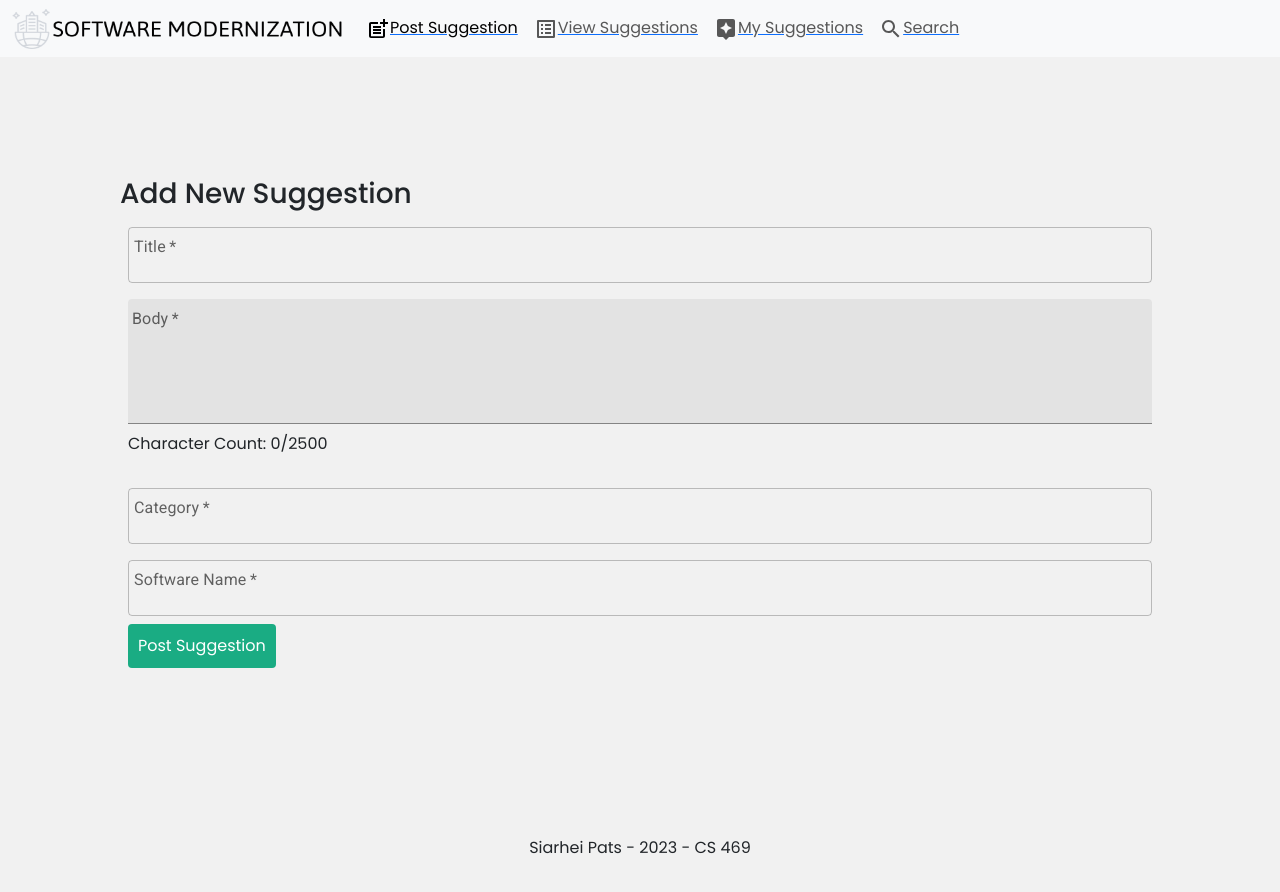
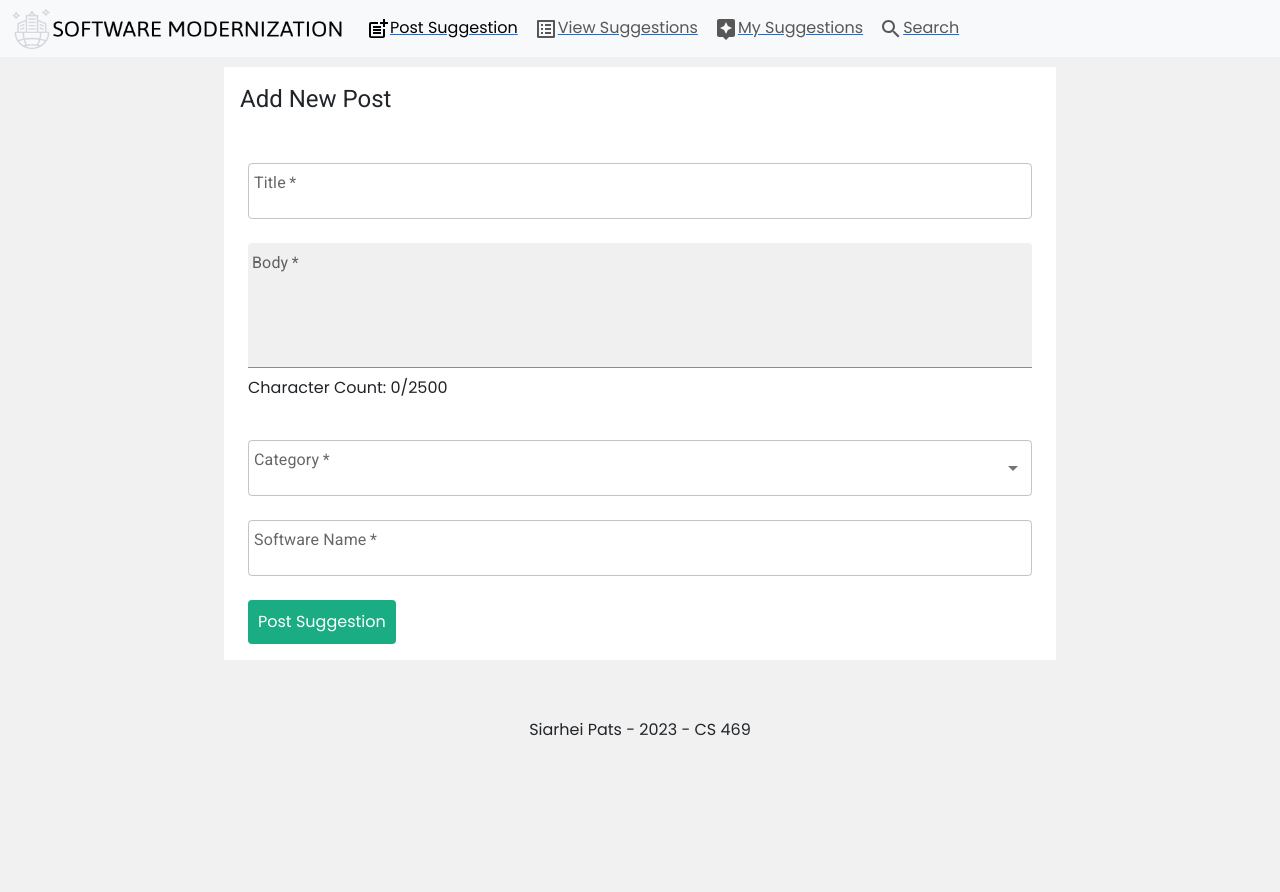
Before and after one commit to siarheipats/software_modernization_website, a React (Create React App) app in the folder frontend/: page /post_add in a window 1280 px wide. Shown: the top 892 px of the page. After the commit the page ends 800 px from the top, so only its background shows below. Built offline with nearby package versions, Linux system fonts and the light colour scheme.

Commit message:
UI Improvements
Finished some minor UI improvements,

```diff
--- a/frontend/public/index.html
+++ b/frontend/public/index.html
@@ -24,7 +24,7 @@
       work correctly both with client-side routing and a non-root public URL.
       Learn how to configure a non-root public URL by running `npm run build`.
     -->
-  <title>React App</title>
+  <title>Software Modernization</title>
 </head>
 
 <body>
--- a/frontend/src/components/my_post_details.js
+++ b/frontend/src/components/my_post_details.js
@@ -12,7 +12,17 @@ import OpenInNewIcon from '@mui/icons-material/OpenInNew';
 import Tooltip from '@mui/material/Tooltip';
 import Divider from '@mui/material/Divider';
 
-const MyPostDetails = ({ post, deletePost, setShowEdit, setPostToEdit, setIsDrawerOpen, setOpenedPostDetails }) => {
+const MyPostDetails = ({
+    post,
+    deletePost,
+    setShowEdit,
+    setPostToEdit,
+    setIsDrawerOpen,
+    setOpenedPostDetails,
+    openDeleteModal,
+    setOpenDeleteModal,
+    setPostToDelete
+}) => {
     return (
         <Box sx={{ width: '100%', bgcolor: 'background.paper' }}>
             <Box sx={{ my: 1, mx: 3 }}>
@@ -29,14 +39,14 @@ const MyPostDetails = ({ post, deletePost, setShowEdit, setPostToEdit, setIsDraw
                                     <OpenInNewIcon onClick={() => { setIsDrawerOpen(true); setOpenedPostDetails(post) }} />
                                 </IconButton>
                             </Tooltip>
-                            <Tooltip title="Delete">
-                                <IconButton>
-                                    <DeleteIcon onClick={() => deletePost(post._id)} />
-                                </IconButton>
-                            </Tooltip>
                             <Tooltip title="Edit">
                                 <IconButton>
                                     <EditIcon onClick={() => { setPostToEdit(post); setShowEdit(true) }} />
+                                </IconButton>
+                            </Tooltip>
+                            <Tooltip title="Delete">
+                                <IconButton>
+                                    <DeleteIcon onClick={() => { setOpenDeleteModal(true); setPostToDelete(post) }} />
                                 </IconButton>
                             </Tooltip>
                         </Typography>
--- /dev/null
+++ b/frontend/src/modals/confirmDeleteModal.js
@@ -0,0 +1,72 @@
+import Box from '@mui/material/Box';
+import Button from '@mui/material/Button';
+import Typography from '@mui/material/Typography';
+import Modal from '@mui/material/Modal';
+import Grid from '@mui/material/Grid';
+import Tooltip from '@mui/material/Tooltip';
+import IconButton from '@mui/material/IconButton';
+import CloseIcon from '@mui/icons-material/Close';
+
+const style = {
+    position: 'absolute',
+    top: '50%',
+    left: '50%',
+    transform: 'translate(-50%, -50%)',
+    width: 600,
+    bgcolor: 'background.paper',
+    border: '2px solid #000',
+    boxShadow: 24,
+    p: 4,
+};
+
+
+const ConfirmDeleteModal = ({ open, setOpen, post, functionToCall }) => {
+    const handleClose = () => setOpen(false);
+
+    if (post === null) {
+        post = {
+            title: "empty",
+            body: "empty",
+            author: "none",
+            category: "none",
+            softwareName: "none",
+            createdAt: "2023-07-25T23:18:14.367Z",
+            updatedAt: "2023-07-25T23:18:14.367Z"
+        }
+    }
+
+    return (
+        <div>
+            <Modal
+                open={open}
+                onClose={handleClose}
+                aria-labelledby="modal-modal-title"
+                aria-describedby="modal-modal-description"
+            >
+
+                <Box sx={style}>
+                    <Grid container alignItems="center">
+                        <Grid xs>
+                            <Typography gutterBottom variant="h6" sx={{ mt: 2 }}>
+                                Are you sure you want to delete {post.title}?
+                            </Typography>
+                        </Grid>
+                        <Grid>
+                            <Tooltip title="Open">
+                                <IconButton>
+                                    <CloseIcon onClick={() => { handleClose() }} />
+                                </IconButton>
+                            </Tooltip>
+                        </Grid>
+                    </Grid>
+                    <Typography id="modal-modal-description" sx={{ mt: 2 }}>
+                        This post will be deleted and we won't be able to recover it.
+                    </Typography>
+                    <Button variant="outlined" color='error' sx={{ mt: 2 }} onClick={() => { functionToCall() }}>Delete</Button>
+                </Box>
+            </Modal>
+        </div >
+    );
+}
+
+export default ConfirmDeleteModal;
--- a/frontend/src/pages/post_add.js
+++ b/frontend/src/pages/post_add.js
@@ -1,7 +1,10 @@
 import { useEffect, useState } from "react";
 
+import Grid from '@mui/material/Grid';
 import TextField from '@mui/material/TextField';
+import Typography from '@mui/material/Typography';
 import Box from '@mui/material/Box';
+import MenuItem from '@mui/material/MenuItem';
 
 import NewPost from "../components/new_post";
 
@@ -43,11 +46,31 @@ const PostAdd = () => {
         }
     }
 
+    const handleCategorySelectChange = (event) => {
+        setCategory(event.target.value);
+    };
+
     return (
-        <div>
-            {!newPost && (<Box component="form" noValidate onSubmit={handleSubmit} sx={{ width: '100%', padding: 15, mx: 'auto' }}>
-                <h3>Add New Suggestion</h3>
-                <TextField sx={{ p: 1 }}
+        <Box sx={{ width: '100%', flexGrow: 1, overflow: 'auto', padding: '10px' }}>
+            <Grid container spacing={3}>
+                <Grid item xs>
+
+                </Grid>
+                <Grid item xs={8}>
+                    {!newPost && (
+                        <Box component="form" noValidate onSubmit={handleSubmit} sx={{ width: '100%', padding: 15, mx: 'auto', bgcolor: 'background.paper', p: 2 }}>
+                            <Box sx={{ mb: 3 }}>
+                                <Grid container alignItems="center">
+                                    <Grid xs>
+                                        <Typography gutterBottom variant="h5" component="div">
+                                            <Box>
+                                                Add New Post
+                                            </Box>
+                                        </Typography>
+                                    </Grid>
+                                </Grid>
+                            </Box>
+                            <TextField sx={{ p: 1, mt: 1 }}
                                 required
                                 fullWidth
                                 label="Title"
@@ -56,7 +79,7 @@ const PostAdd = () => {
                                 defaultValue={" "}
                                 value={title}
                             />
-                <TextField sx={{ p: 1 }}
+                            <TextField sx={{ p: 1, mt: 1 }}
                                 required
                                 label="Body"
                                 variant="filled"
@@ -70,15 +93,20 @@ const PostAdd = () => {
                             />
                             <label >Character Count: {body.length}/2500</label>
                             <br />
-                <TextField sx={{ p: 1 }}
+                            <TextField sx={{ p: 1, mt: 1 }}
                                 required
                                 fullWidth
                                 label="Category"
                                 type="text"
+                                select
                                 onChange={(e) => setCategory(e.target.value)}
                                 value={category}
-                />
-                <TextField sx={{ p: 1 }}
+                            >
+                                <MenuItem value={'Bug'}>Bug</MenuItem>
+                                <MenuItem value={'Suggestion'}>Suggestion</MenuItem>
+                                <MenuItem value={'Other'}>Other</MenuItem>
+                            </TextField>
+                            <TextField sx={{ p: 1, mt: 1, mb: 2 }}
                                 required
                                 fullWidth
                                 margin="500"
@@ -87,13 +115,17 @@ const PostAdd = () => {
                                 onChange={(e) => setSoftwareName(e.target.value)}
                                 value={softwareName}
                             />
-                <button>Post Suggestion</button>
+                            <button> Post Suggestion</button>
                             {error && <div className="error">{error}</div>}
-            </Box>)}
+                        </Box>
+                    )}
                     {newPost && (<NewPost post={newPost} />)}
-        </div>
+                </Grid>
+                <Grid item xs>
 
-
+                </Grid>
+            </Grid>
+        </Box >
     )
 }
 
--- a/frontend/src/pages/search.js
+++ b/frontend/src/pages/search.js
@@ -59,6 +59,13 @@ const Search = () => {
                             />
                         ))
                         }
+                        {posts.length === 0 &&
+                            <Box sx={{ width: '100%', bgcolor: 'background.paper', pt: 10 }}>
+                                <Grid container alignItems="center">
+                                    <div>No results!</div>
+                                </Grid>
+                            </Box>
+                        }
                     </Box>
                 </Grid>
                 <Grid item xs>
```
Also changed, not shown: frontend/src/components/post_edit.js (+13 -9 lines), frontend/src/pages/userPosts.js (+28 -4 lines). Lines whose indentation alone changed are shown as unchanged.
